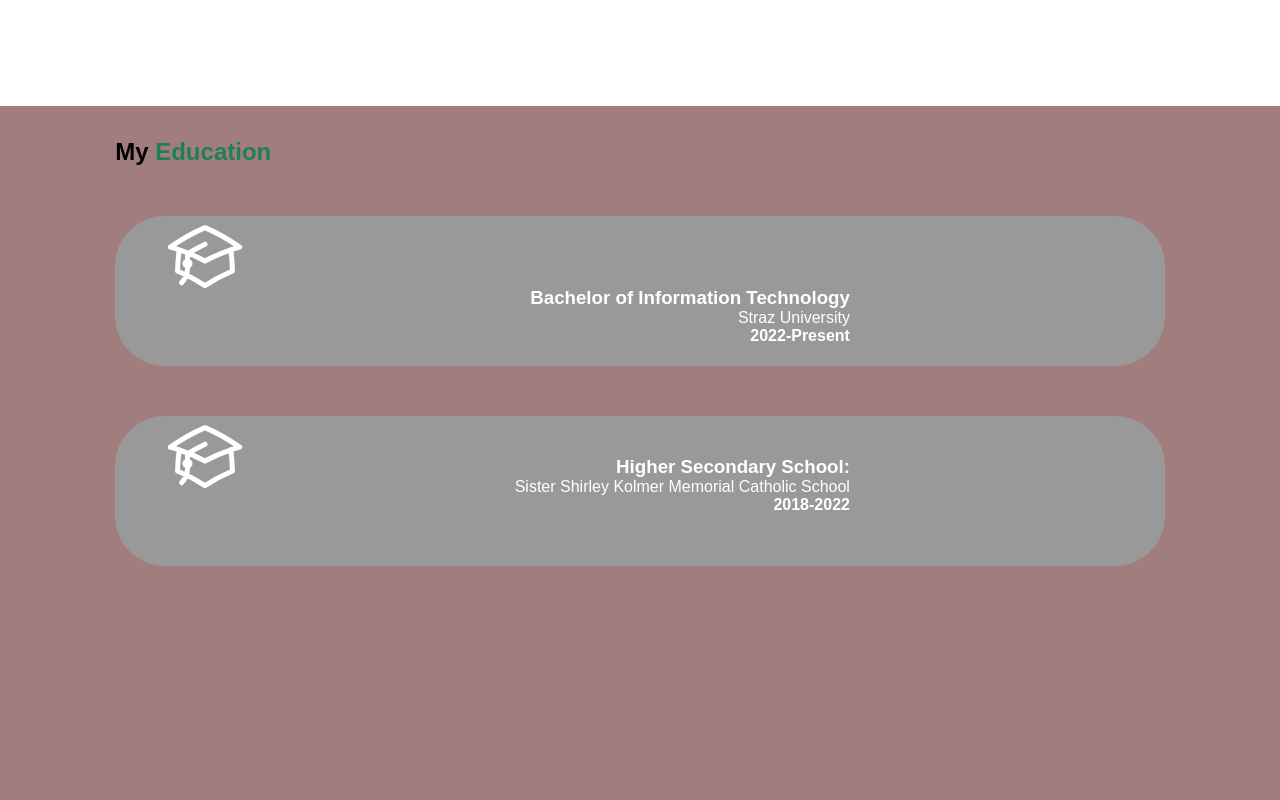
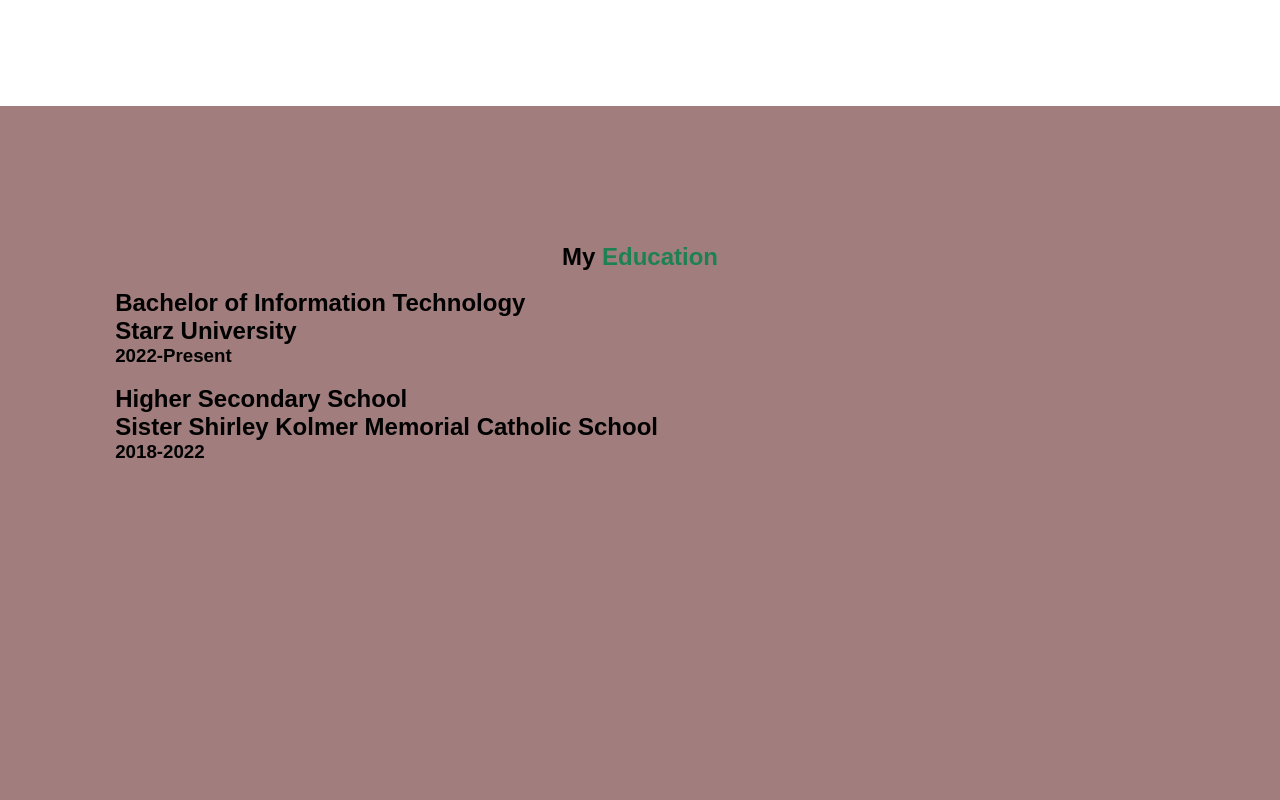
Before and after one commit to leeladiv/My-Portfolio, a plain HTML site: page index.html in a window 1280 px wide. Shown: the part 2540-3340 px from the top of the page. Drawn offline with Linux system fonts and the light colour scheme.

Commit message:
made changes

```diff
--- a/index.html
+++ b/index.html
@@ -19,7 +19,7 @@
 
             <h3>Hi</h3>
 
-            <h1>I'm <span>Leela Koenig<br>
+            <h1>I'm <span><br>Leela Koenig<br>
             </span>an aspiring Database Administrator</h1>
 
             <div class="btn-box">
@@ -39,9 +39,9 @@
 
     <!--about page-->
     <section class="about" style="background-color: #999; text-align: center;">
-
-        <h1>About <span>Me</span></h1>
-          <h2 style="margin-top: 15%;">
+        <div>
+        <h1 style="font-size: 50px; margin-top: 10%;">About <span>Me</span></h1>
+          <h2 style="margin-top: 15%; margin-top: 3%;">
                 I am a teenager who is pursuing her first degree in <br>Information
                 Technology at the Starz University as a <br>Database Administrator and is passionate to have
                 a<br> working experience at this young age to boost up in <br>my career pathway. I believe that a good
@@ -51,6 +51,7 @@
             <div class="box">
                 <p><span>Email: </span>koenigleela@gmail.com</p>
                 <p><span>Location: </span>Monrovia, Liberia</p>
+            </div>
             </div>
 
     </section>
@@ -74,7 +75,7 @@
                     </div>
 
                     <div>
-                        <svg xmlns="http://www.w3.org/2000/svg" viewBox="0 0 20 20" fill="currentColor" class="size-5">
+                        <svg xmlns="http://www.w3.org/2000/svg" viewBox="0 0 20 20" fill="currentColor" width="50%" class="size-5">
   <path d="m9.653 16.915-.005-.003-.019-.01a20.759 20.759 0 0 1-1.162-.682 22.045 22.045 0 0 1-2.582-1.9C4.045 12.733 2 10.352 2 7.5a4.5 4.5 0 0 1 8-2.828A4.5 4.5 0 0 1 18 7.5c0 2.852-2.044 5.233-3.885 6.82a22.049 22.049 0 0 1-3.744 2.582l-.019.01-.005.003h-.002a.739.739 0 0 1-.69.001l-.002-.001Z" />
 </svg>
 
@@ -83,7 +84,7 @@
                     </div>
 
                       <div>
-                        <svg xmlns="http://www.w3.org/2000/svg" viewBox="0 0 20 20" fill="currentColor" class="size-5">
+                        <svg xmlns="http://www.w3.org/2000/svg" viewBox="0 0 20 20" fill="currentColor" width="80%" class="size-5">
   <path fill-rule="evenodd" d="M6.28 5.22a.75.75 0 0 1 0 1.06L2.56 10l3.72 3.72a.75.75 0 0 1-1.06 1.06L.97 10.53a.75.75 0 0 1 0-1.06l4.25-4.25a.75.75 0 0 1 1.06 0Zm7.44 0a.75.75 0 0 1 1.06 0l4.25 4.25a.75.75 0 0 1 0 1.06l-4.25 4.25a.75.75 0 0 1-1.06-1.06L17.44 10l-3.72-3.72a.75.75 0 0 1 0-1.06ZM11.377 2.011a.75.75 0 0 1 .612.867l-2.5 14.5a.75.75 0 0 1-1.478-.255l2.5-14.5a.75.75 0 0 1 .866-.612Z" clip-rule="evenodd" />
 </svg>
 
@@ -98,52 +99,15 @@
     <!--Education starts-->
     <section class="education" id="education" >
 
-        <h1 class="heading"> My <span>Education</span></h1>
+        <h1 class="heading" style="margin-top: 10%; text-align: center;"> My <span>Education</span></h1><br>
 
-        <div class="box" style="height: 150px; width: 100%;">
-            <!--icon link starts-->
-            <p style="margin-left: 40px; margin-top: 50px; height: 40px;">
-                <svg xmlns="http://www.w3.org/2000/svg" fill="none" viewBox="0 0 24 24" stroke-width="1.5"
-                stroke="currentColor" width="100px" height="80px" class="size-6">
-               <path stroke-linecap="round" stroke-linejoin="round"
-               d="M4.26 10.147a60.438 60.438 0 0 0-.491 6.347A48.62 48.62 0 0 1 12 20.904a48.62 48.62 0 0 1 8.232-4.41 60.46 60.46 0 0 0-.491-6.347m-15.482 0a50.636 50.636 0 0 0-2.658-.813A59.906 59.906 0 0 1 12 3.493a59.903 59.903 0 0 1 10.399 5.84c-.896.248-1.783.52-2.658.814m-15.482 0A50.717 50.717 0 0 1 12 13.489a50.702 50.702 0 0 1 7.74-3.342M6.75 15a.75.75 0 1 0 0-1.5.75.75 0 0 0 0 1.5Zm0 0v-3.675A55.378 55.378 0 0 1 12 8.443m-7.007 11.55A5.981 5.981 0 0 0 6.75 15.75v-1.5" />
-          </svg>
+                        <h1>Bachelor of Information Technology</h1>
+                        <h2>Starz University</h2>
+                         <h3>2022-Present</h3><br>
 
-        </p>
-        <!--icon link ends-->
-             <div class="content" style="width: 70%; margin-top: 3%;">
-
-                <div class="BIT" style="text-align: right; padding-bottom: 7%; ">
-
-                        <h3>Bachelor of Information Technology</h3>
-                        <p>Straz University</p>
-                         <h4>2022-Present</h4>
-               </div>
-            </div>
-        </div>
-        </div>
-
-        <div class="box" style="height: 150px ; width: 100%; margin-top: auto;">
-            <div>
-                <!--icon link-->
-            <p style="margin-left: 40px; margin-top: 50px; height: 40px;">
-                <svg xmlns="http://www.w3.org/2000/svg" fill="none" viewBox="0 0 24 24" stroke-width="1.5"
-                stroke="currentColor" width="100px" height="80px" class="size-6">
-               <path stroke-linecap="round" stroke-linejoin="round"
-               d="M4.26 10.147a60.438 60.438 0 0 0-.491 6.347A48.62 48.62 0 0 1 12 20.904a48.62 48.62 0 0 1 8.232-4.41 60.46 60.46 0 0 0-.491-6.347m-15.482 0a50.636 50.636 0 0 0-2.658-.813A59.906 59.906 0 0 1 12 3.493a59.903 59.903 0 0 1 10.399 5.84c-.896.248-1.783.52-2.658.814m-15.482 0A50.717 50.717 0 0 1 12 13.489a50.702 50.702 0 0 1 7.74-3.342M6.75 15a.75.75 0 1 0 0-1.5.75.75 0 0 0 0 1.5Zm0 0v-3.675A55.378 55.378 0 0 1 12 8.443m-7.007 11.55A5.981 5.981 0 0 0 6.75 15.75v-1.5" />
-          </svg>
-
-        </p>
-        <!---icon link ends-->
-            <div class="content" style="width: 70%;">
-                <div style="text-align: right; padding-bottom: 7%; margin-top: 0;">
-                <h3>Higher Secondary School:</h3>
-                <p>Sister Shirley Kolmer Memorial Catholic School</p>
-                <h4>2018-2022</h4>
-                </div>
-            </div>
-            </div>
-        </div>
+                <h1>Higher Secondary School</h1>
+                <h2>Sister Shirley Kolmer Memorial Catholic School</h2>
+                <h3>2018-2022</h3>
 
     </section>
 
--- a/style.css
+++ b/style.css
@@ -34,7 +34,7 @@ section{
     justify-content: space-between;
     align-items: flex-start;
     z-index: 100;
-    height: 20%;
+    height: 20px;
 }
 
 .logo{
@@ -237,7 +237,8 @@ label{
 input{
     padding: .5em;
     border: solid 1px #999;
-    width: 15em;
+    min-height: 8em;
+    min-width: 100%;
 }
 button[type= "submit"] {
     padding: .5em 1em;
```
